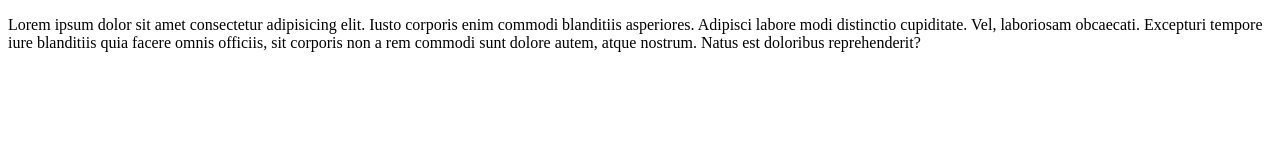
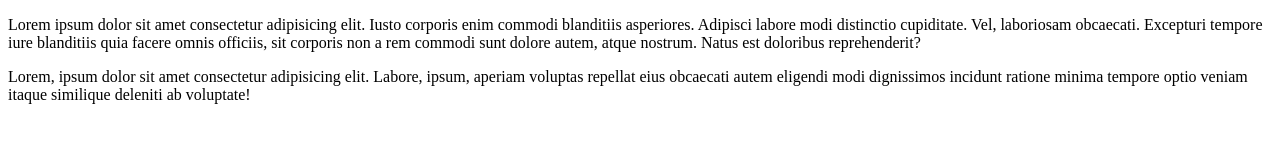
Before and after one commit to ventada/haltamerin-g1, a plain HTML site: page index.html in a window 1280 px wide. Drawn offline with Linux system fonts and the light colour scheme.

Commit message:
initial commit

```diff
--- a/index.html
+++ b/index.html
@@ -13,5 +13,12 @@
       quia facere omnis officiis, sit corporis non a rem commodi sunt dolore
       autem, atque nostrum. Natus est doloribus reprehenderit?
     </p>
+
+    <p>
+      Lorem, ipsum dolor sit amet consectetur adipisicing elit. Labore, ipsum,
+      aperiam voluptas repellat eius obcaecati autem eligendi modi dignissimos
+      incidunt ratione minima tempore optio veniam itaque similique deleniti ab
+      voluptate!
+    </p>
   </body>
 </html>
```
